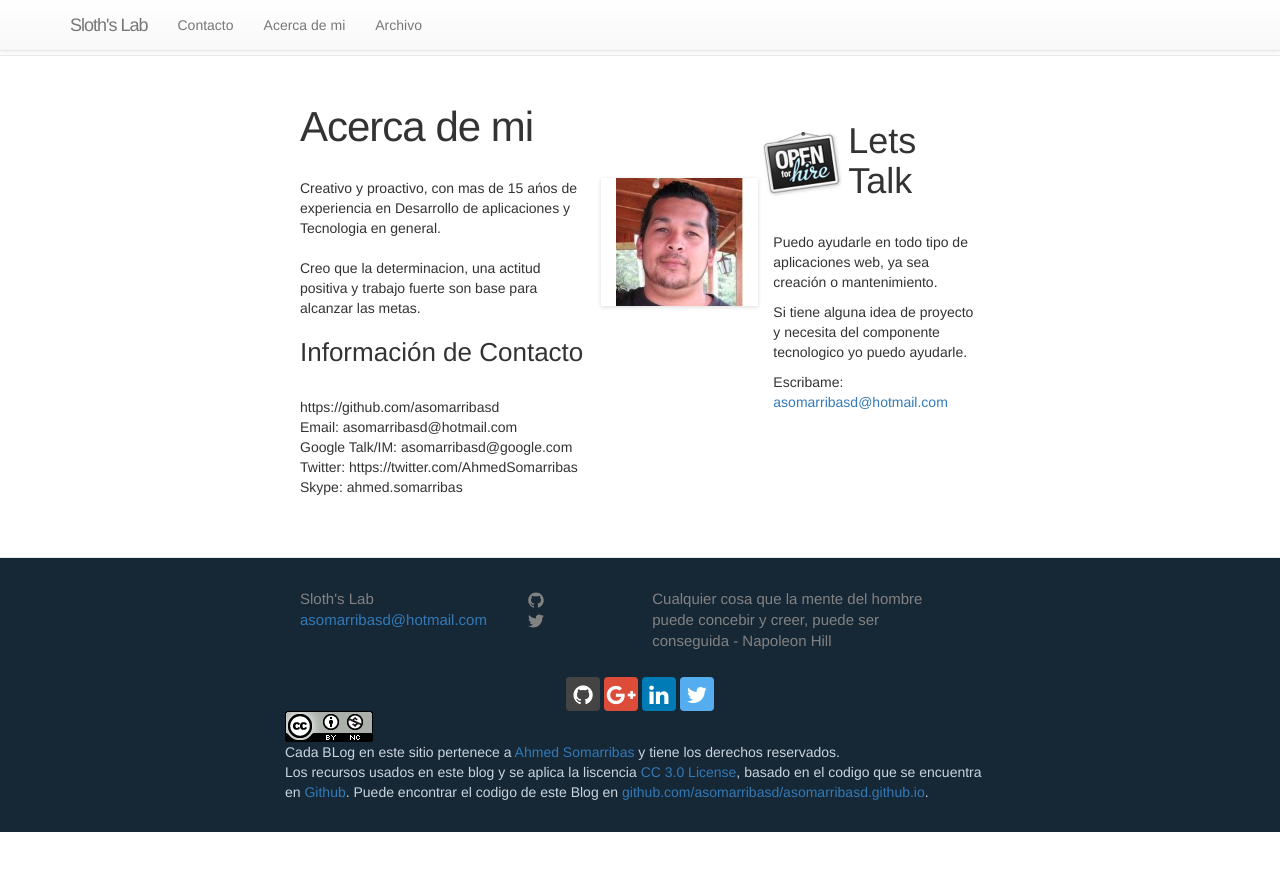
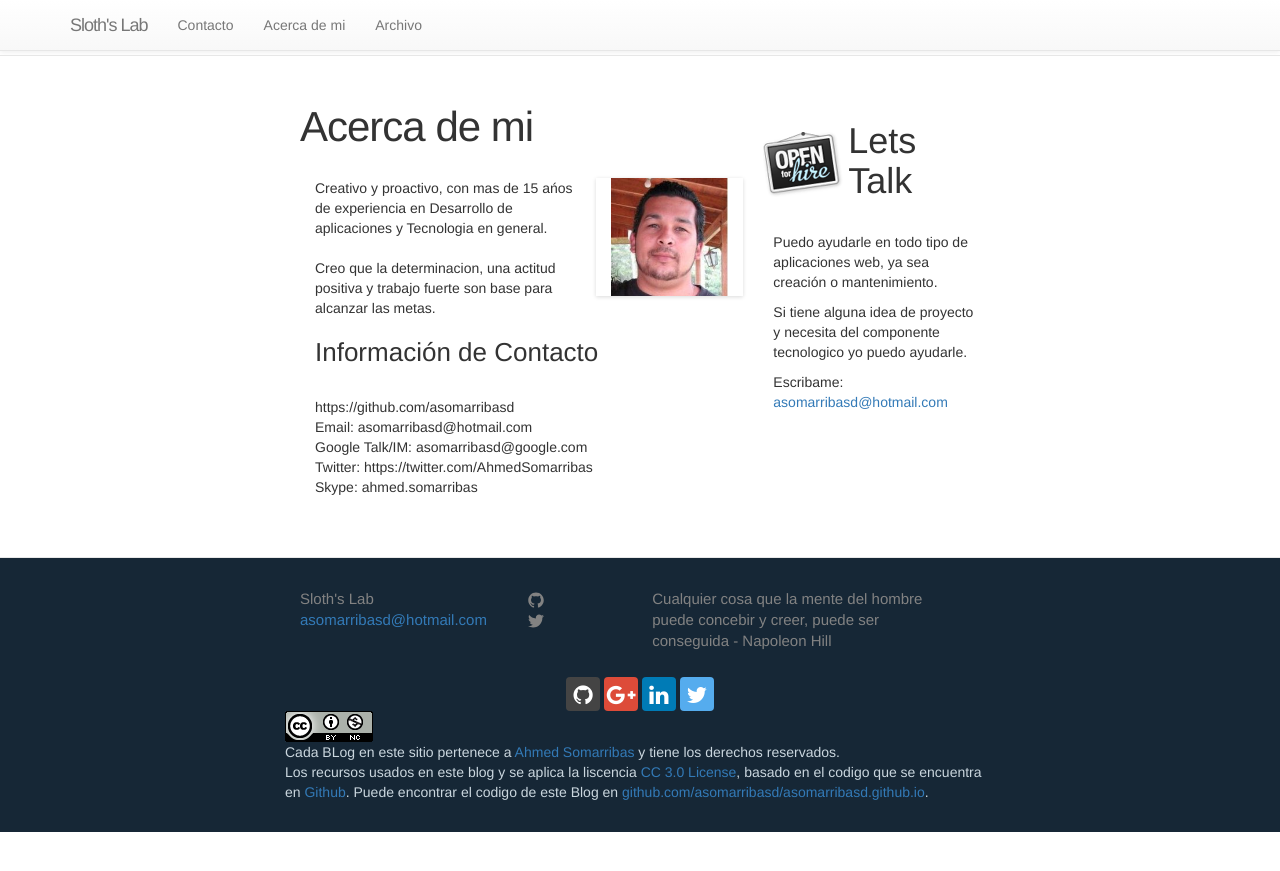
Before and after one commit to asomarribasd/asomarribasd.github.io, a Jekyll site: the page built from acerca.md, in a window 1280 px wide. Shown: the top 871 px of the page. Built offline with Jekyll 4.4.1, drawn with Linux system fonts in a browser that asks for light colours; nearby versions of some CDN libraries.

Commit message:
Add diquis support

```diff
--- a/_layouts/page.html
+++ b/_layouts/page.html
@@ -9,7 +9,7 @@
     <h1 class="post-title">{{ page.title }}</h1>
   </header>
 
-  <div class="post-content">
+  <div class="post-content container-fluid">
     {{ content }}
   </div>
 
--- a/_layouts/post.html
+++ b/_layouts/post.html
@@ -16,5 +16,7 @@
   <div class="post-content" itemprop="articleBody">
     {{ content }}
   </div>
-{% include similar.html %}
+  {% include similar.html %}
+  {% include disqus.html %}
+
 </article>
```
